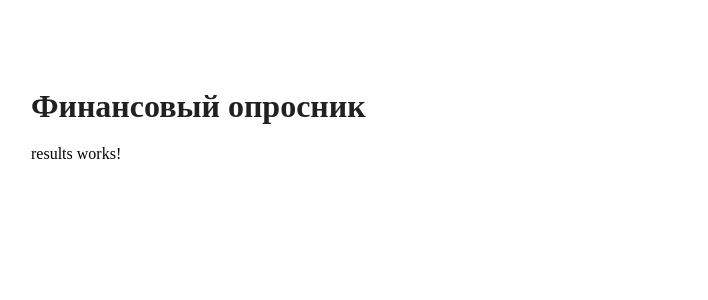
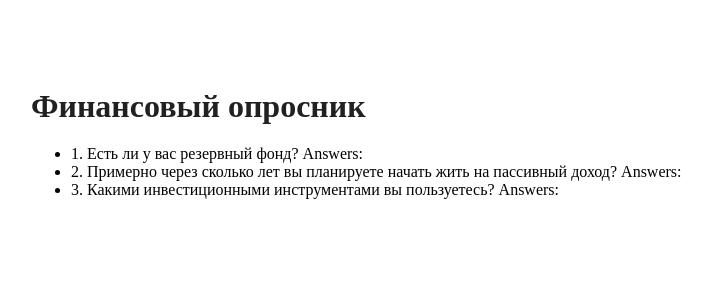
Before and after one commit to PinCatS/questionnaire, an Angular app: page /results in a window 1280 px wide. Shown: the top 300 px of the page, without its empty margins (249-957 px from the left). Built offline with nearby package versions, Linux system fonts and the light colour scheme.

Commit message:
feat: Shor results

```diff
--- a/src/app/app.data.ts
+++ b/src/app/app.data.ts
@@ -14,10 +14,10 @@ export const QUESTIONS = [
     answer: {
       type: 'choice',
       options: [
-        'Через4—6лет—52балла',
-        'Через7—10лет—69баллов',
-        'Через11—16лет—70баллов',
-        'Более чем через 16 лет — 71 балл',
+        'Через 4-6 лет',
+        'Через 7-10 лет',
+        'Через 11-16 лет',
+        'Более чем через 16 лет',
       ],
     },
   },
--- a/src/app/questionnaire/questionnaire.component.ts
+++ b/src/app/questionnaire/questionnaire.component.ts
@@ -6,7 +6,6 @@ import { AppState } from '../app.state';
 import * as AnswersActions from '../answers/answers.actions';
 import { QUESTIONS } from '../app.data';
 import { Question } from '../question.model';
-import { answersReducer } from '../answers/answers.reducer';
 
 @Component({
   selector: 'app-questionnaire',
@@ -25,13 +24,10 @@ export class QuestionnaireComponent implements OnInit {
   ) {
     this.currentQuestionIdx = 0;
     this.question = this.questions[this.currentQuestionIdx];
-    store.subscribe(() => this.readState());
-    this.readState();
   }
 
   readState() {
     const state: AppState = this.store.getState() as AppState;
-    console.log(state.answers);
   }
 
   onSubmit(value: any) {
@@ -39,8 +35,8 @@ export class QuestionnaireComponent implements OnInit {
       this.question.answerType == 'options'
         ? this.convertAnswerToString(value)
         : value['choice'];
+
     this.store.dispatch(AnswersActions.addAnswer(this.question.id, answer));
-    console.log('Answer: ', JSON.stringify(value));
 
     this.nextQuestion();
   }
@@ -67,5 +63,8 @@ export class QuestionnaireComponent implements OnInit {
     return this.currentQuestionIdx >= this.questions.length;
   }
 
-  ngOnInit(): void {}
+  ngOnInit(): void {
+    this.store.subscribe(() => this.readState());
+    this.readState();
+  }
 }
--- a/src/app/results/results.component.html
+++ b/src/app/results/results.component.html
@@ -1 +1,6 @@
-<p>results works!</p>
+<ul>
+  <li *ngFor="let question of questions">
+    {{ question.getTitle() }}
+    Answers: {{ getAnswer(question.id) }}
+  </li>
+</ul>
--- a/src/app/results/results.component.ts
+++ b/src/app/results/results.component.ts
@@ -1,15 +1,36 @@
-import { Component, OnInit } from '@angular/core';
+import { Component, Inject, OnInit } from '@angular/core';
+import { ActivatedRoute, Router } from '@angular/router';
+import { Store } from 'redux';
+import { AppStore } from '../app.store';
+import { AppState } from '../app.state';
+import * as AnswersActions from '../answers/answers.actions';
+import { QUESTIONS } from '../app.data';
+import { Question } from '../question.model';
 
 @Component({
   selector: 'app-results',
   templateUrl: './results.component.html',
-  styleUrls: ['./results.component.css']
+  styleUrls: ['./results.component.css'],
 })
 export class ResultsComponent implements OnInit {
+  answers: any;
 
-  constructor() { }
-
-  ngOnInit(): void {
+  constructor(
+    @Inject(QUESTIONS) public questions: Question[],
+    @Inject(AppStore) private store: Store<AppState>
+  ) {
+    this.answers = this.getAnswers();
   }
 
+  getAnswers(): Object {
+    const state: AppState = this.store.getState() as AppState;
+    console.log(state.answers);
+    return state.answers;
+  }
+
+  getAnswer(id: number): string {
+    return this.answers[id];
+  }
+
+  ngOnInit(): void {}
 }
```
